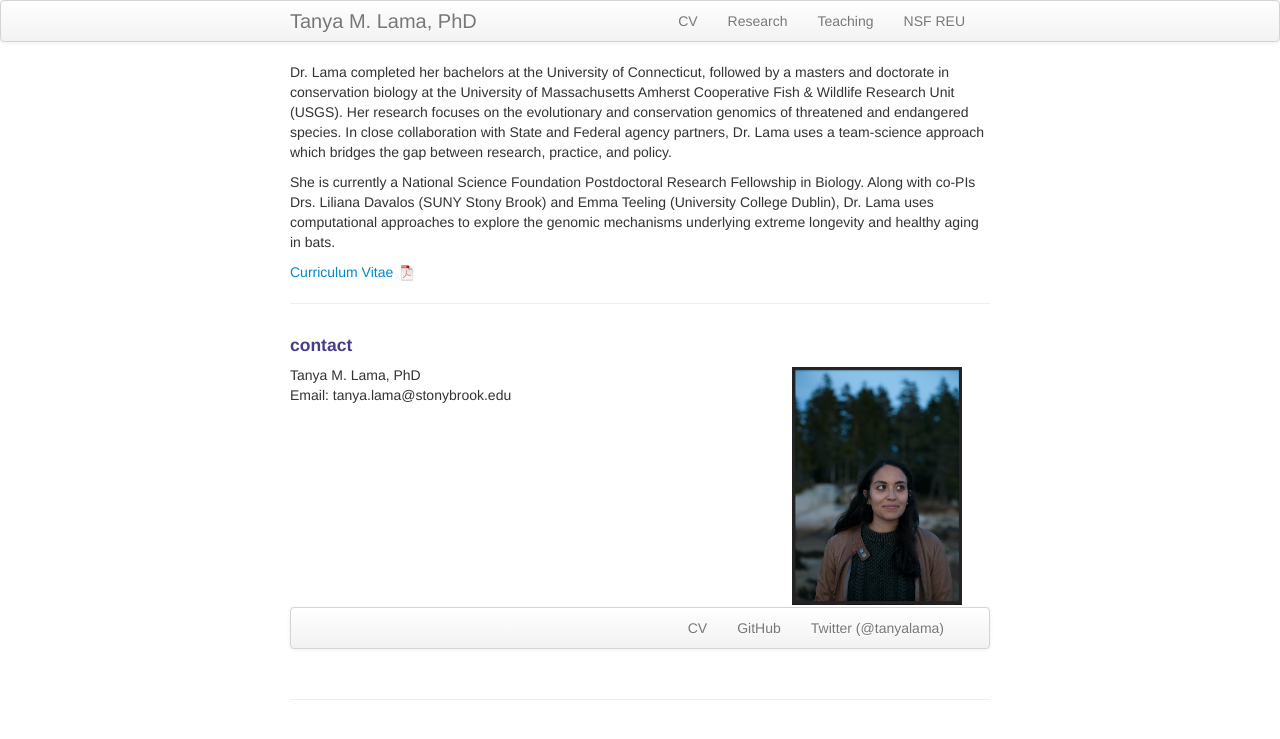
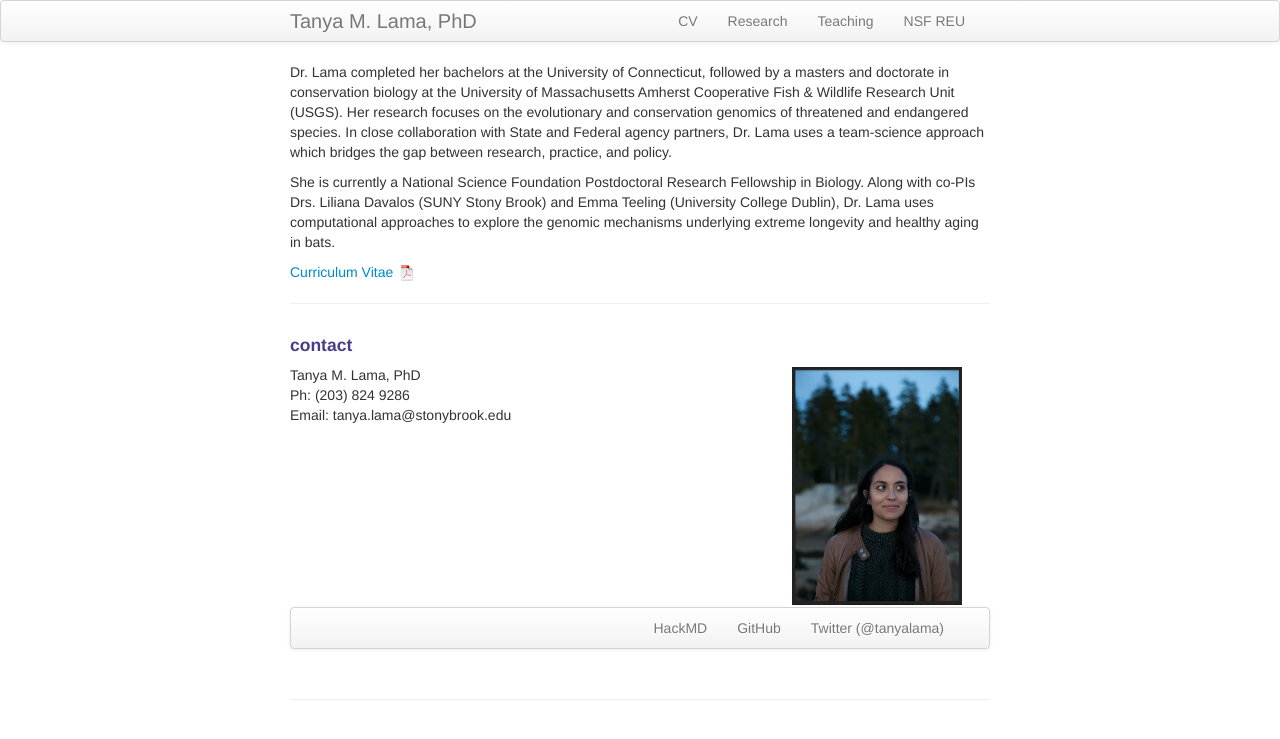
Before and after one commit to tanyalama/tanyalama.github.io, a Jekyll site: the page built from index.md, in a window 1280 px wide. Shown: the top 739 px of the page. Built offline with Jekyll 4.4.1, drawn with Linux system fonts in a browser that asks for light colours.

Commit message:
Update index.md

```diff
--- a/index.md
+++ b/index.md
@@ -16,11 +16,12 @@ She is currently a National Science Foundation Postdoctoral Research Fellowship
 
 
 <div class="container">
-<h4><a name="contact"></a>contact</h4>
+<h4><a name="Contact"></a>contact</h4>
 
     <div class="row-fluid">
         <div class="span5">
             Tanya M. Lama, PhD<br/>
+            Ph: (203) 824 9286<br/>
             Email: tanya.lama@stonybrook.edu<br/>
         </div>
 
@@ -35,7 +36,7 @@ She is currently a National Science Foundation Postdoctoral Research Fellowship
 <div class="navbar">
   <div class="navbar-inner">
       <ul class="nav">
-          <li><a href="{{ BASE_PATH }}/assets/CV.pdf">CV</a></li>
+          <li><a href="https://hackmd.io/@tlama/aboutme">HackMD</a></li>
           <li><a href="https://github.com/tanyalama">GitHub</a></li>
           <li><a href="https://twitter.com/tanyalama">Twitter (@tanyalama)</a></li>
       </ul>
```
